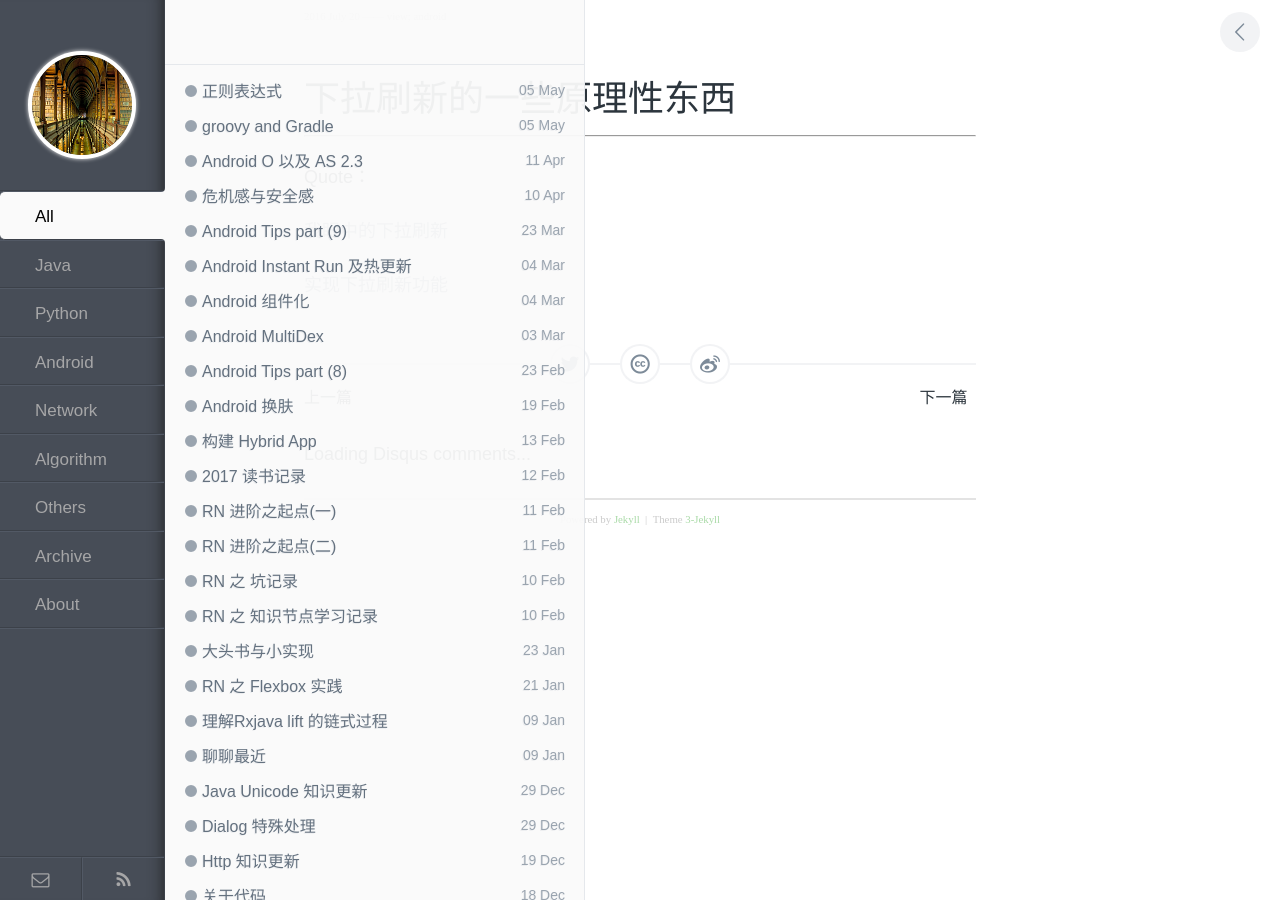
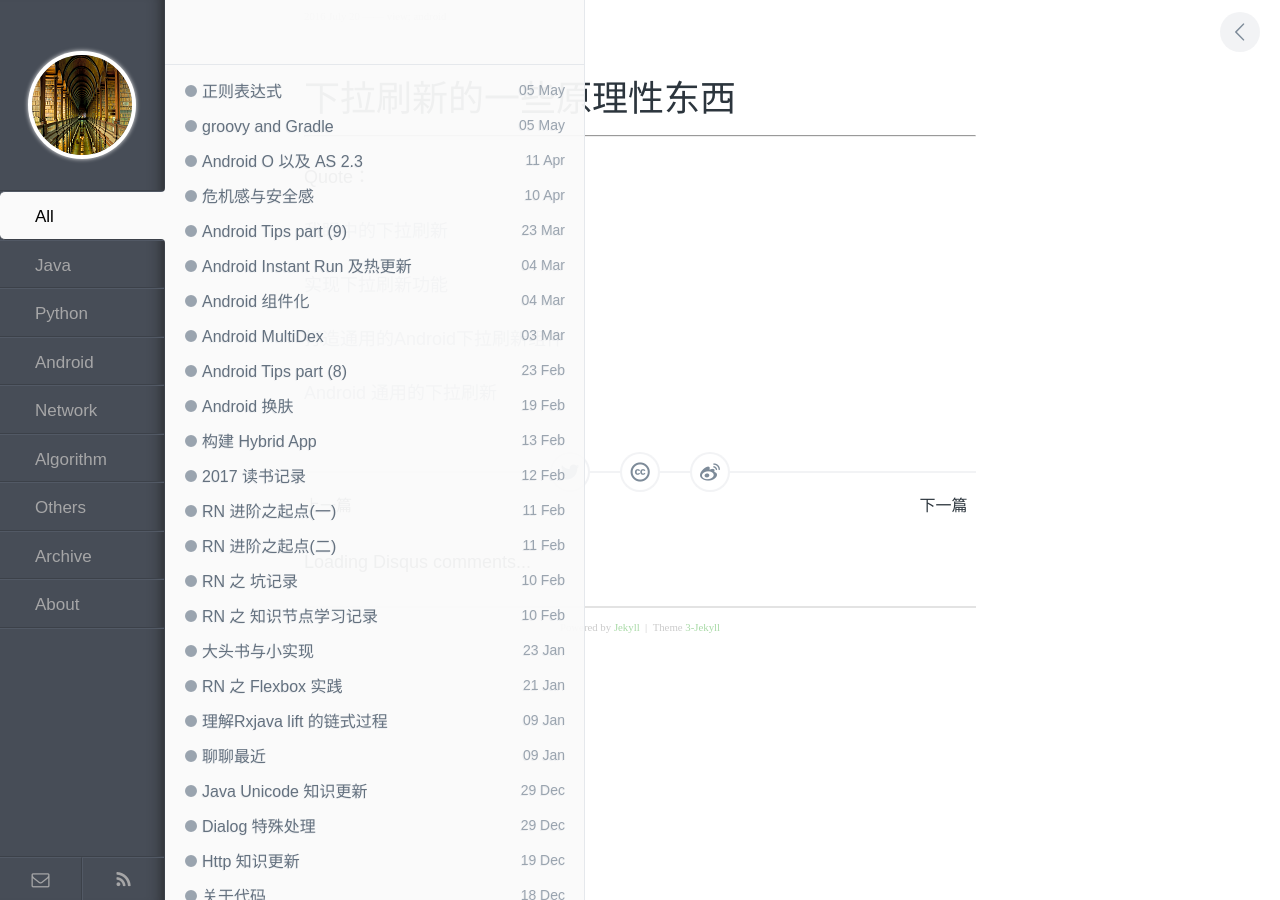
Before and after one commit to enlipan/enlipan.github.io, a Jekyll site: the page built from _posts/2016-7-20-about-pull-refresh-princple.md, in a window 1280 px wide. Built offline with Jekyll 4.4.1, drawn with Linux system fonts in a browser that asks for light colours; nearby versions of some CDN libraries; comment, search, counter and statistics services are not loaded.

Commit message:
modify page groovy

```diff
--- a/_posts/2016-7-20-about-pull-refresh-princple.md
+++ b/_posts/2016-7-20-about-pull-refresh-princple.md
@@ -27,3 +27,7 @@ Quote：
 [我眼中的下拉刷新](http://www.liaohuqiu.net/cn/posts/the-pull-to-refresh-in-my-eyes/)
 
 [实现下拉刷新功能](http://blog.csdn.net/guolin_blog/article/details/9255575)
+
+[打造通用的Android下拉刷新组件](http://blog.csdn.net/bboyfeiyu/article/details/39718861)
+
+[Android 通用的下拉刷新](http://www.jianshu.com/p/f894ad79e726)
```
